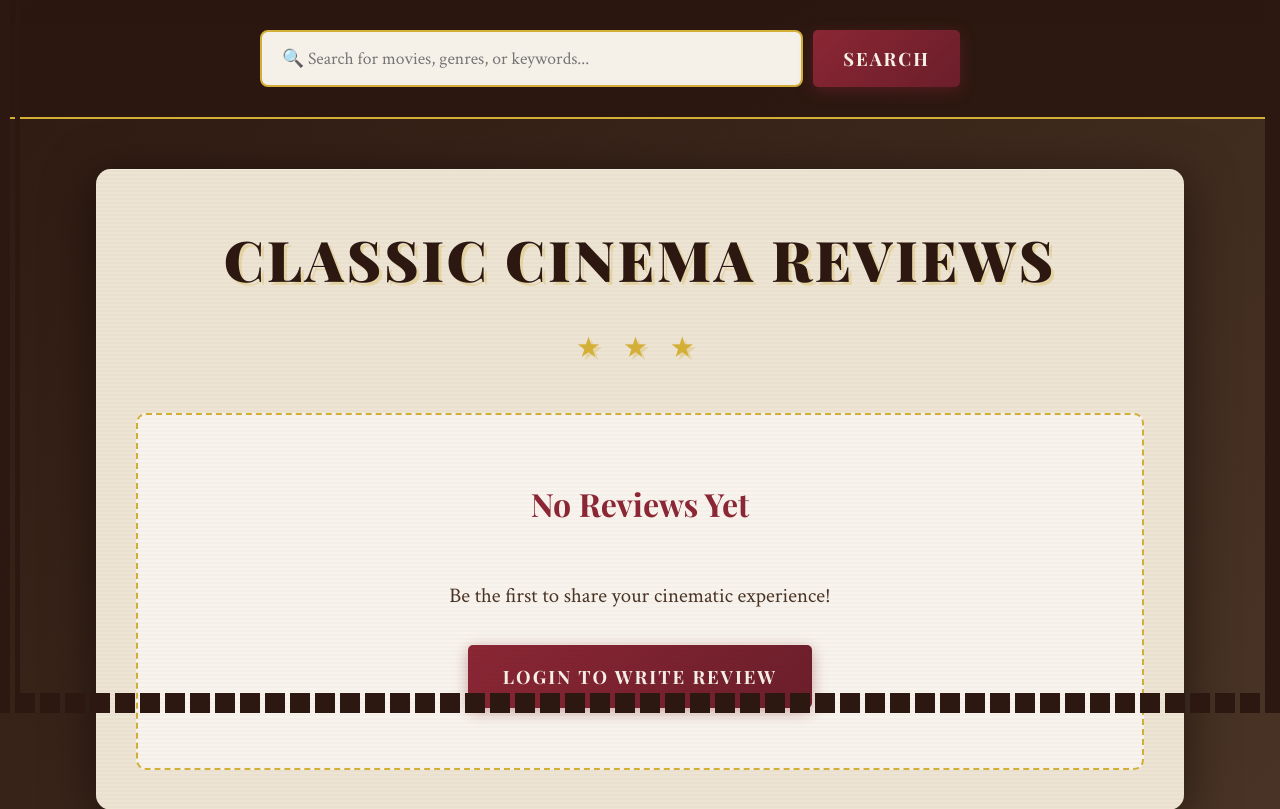
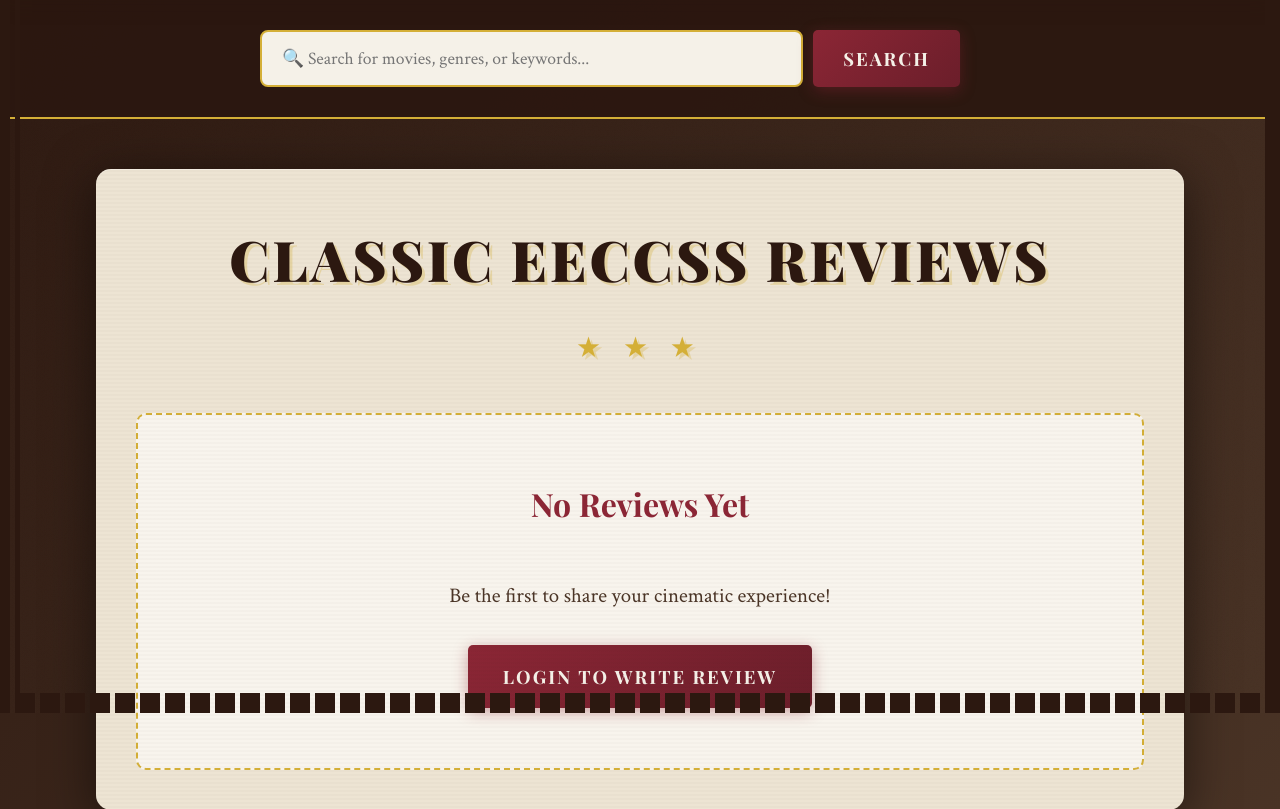
Before and after one commit to Shreyasbenice/movie-review-app-gitactions, a Flask app: page / in a window 1280 px wide. Shown: the part 87-896 px from the top of the page. Run offline with Flask 3, Linux system fonts and the light colour scheme.

Commit message:
Test deployment: update index.html

```diff
--- a/templates/index.html
+++ b/templates/index.html
@@ -1,6 +1,6 @@
 {% extends "layout.html" %}
 {% block content %}
-<h1>Classic Cinema Reviews</h1>
+<h1>Classic EECCSS Reviews</h1>
 
 {% if reviews %}
     {% for r in reviews %}
```
